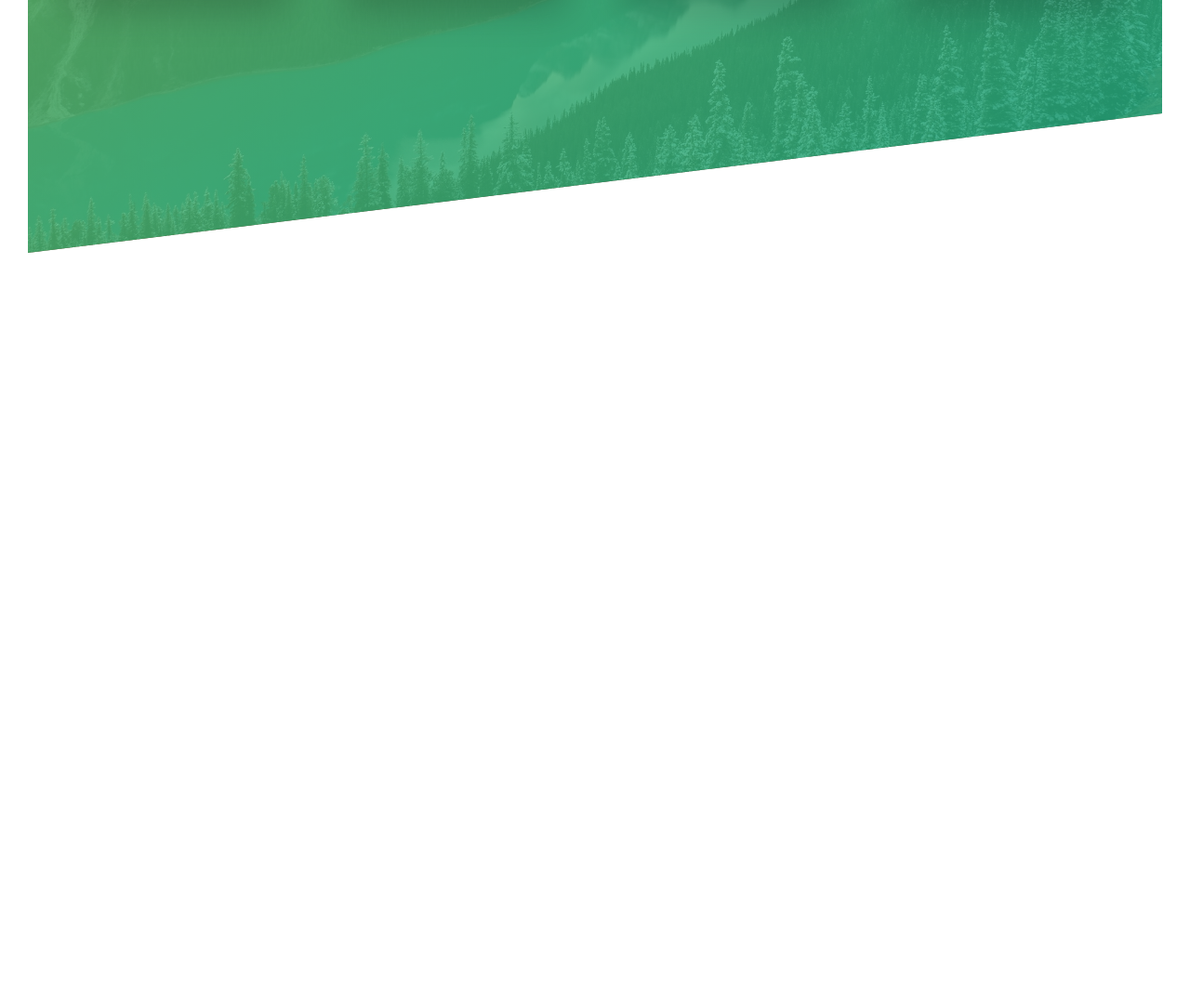
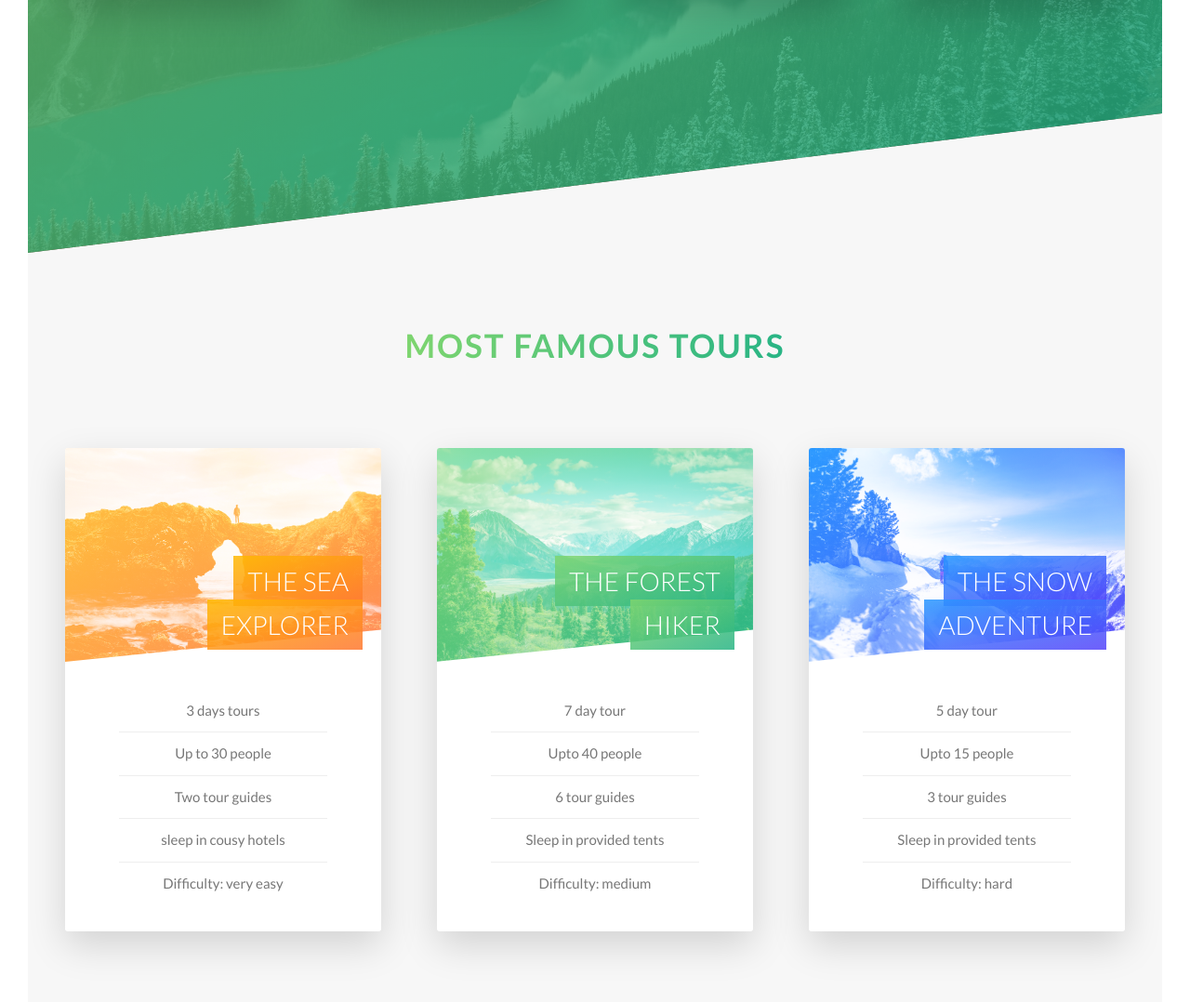
Before and after one commit to Divyanth2468/Naturos, a website: page index.html in a window 1280 px wide. Shown: the part 2010-3088 px from the top of the page at 93% size. Before the commit the page ends 2282 px from the top, so only its background shows below. Drawn offline with Linux system fonts and the light colour scheme.

Commit message:
completed the tours section cards

```diff
--- a/index.html
+++ b/index.html
@@ -137,75 +137,104 @@
           </div>
         </div>
       </section>
-    </main>
-    <!--
-    <section class="grid-test">
+
+      <section class="section-tours">
+        <div class="u-center-text u-margin-bottom-big">
+          <h2 class="heading-secondary">Most Famous Tours</h2>
+        </div>
         <div class="row">
-        <div class="col-1-of-2">
-          <p>this is column 1 of 2</p>
-        </div>
-        <div class="col-1-of-2">
-          <p>this is column 2 of 2</p>
+          <div class="col-1-of-3">
+            <div class="card">
+              <div class="card__side card__side--front">
+                <div class="card__picture card__picture--1">&nbsp;</div>
+                <h4 class="card__heading">
+                  <span class="card__heading-span card__heading-span--1"
+                    >The Sea Explorer</span
+                  >
+                </h4>
+                <div class="card__details">
+                  <ul>
+                    <li>3 days tours</li>
+                    <li>Up to 30 people</li>
+                    <li>Two tour guides</li>
+                    <li>sleep in cousy hotels</li>
+                    <li>Difficulty: very easy</li>
+                  </ul>
                 </div>
               </div>
-
-      <div class="row">
-        <div class="col-1-of-3">
-          <p>this is column 1 of 3</p>
+              <div class="card__side card__side--back card__side--back-1">
+                <div class="card__cta">
+                  <div class="card__price-box">
+                    <p class="card__price-only">Only</p>
+                    <p class="card__price-value">$297</p>
+                  </div>
+                  <a href="#" class="btn btn--white">Book Now!</a>
+                </div>
+              </div>
+            </div>
           </div>
           <div class="col-1-of-3">
-          <p>this is column 2 of 3</p>
+            <div class="card">
+              <div class="card__side card__side--front">
+                <div class="card__picture card__picture--2">&nbsp;</div>
+                <h4 class="card__heading">
+                  <span class="card__heading-span card__heading-span--2"
+                    >The forest hiker</span
+                  >
+                </h4>
+                <div class="card__details">
+                  <ul>
+                    <li>7 day tour</li>
+                    <li>Upto 40 people</li>
+                    <li>6 tour guides</li>
+                    <li>Sleep in provided tents</li>
+                    <li>Difficulty: medium</li>
+                  </ul>
+                </div>
+              </div>
+              <div class="card__side card__side--back card__side--back-2">
+                <div class="card__cta">
+                  <div class="card__price-box">
+                    <p class="card__price-only">Only</p>
+                    <p class="card__price-value">$497</p>
+                  </div>
+                  <a href="#" class="btn btn--white">Book Now!</a>
+                </div>
+              </div>
+            </div>
           </div>
           <div class="col-1-of-3">
-          <p>this is column 3 of 3</p>
+            <div class="card">
+              <div class="card__side card__side--front">
+                <div class="card__picture card__picture--3">&nbsp;</div>
+                <h4 class="card__heading">
+                  <span class="card__heading-span card__heading-span--3"
+                    >The snow adventure</span
+                  >
+                </h4>
+                <div class="card__details">
+                  <ul>
+                    <li>5 day tour</li>
+                    <li>Upto 15 people</li>
+                    <li>3 tour guides</li>
+                    <li>Sleep in provided tents</li>
+                    <li>Difficulty: hard</li>
+                  </ul>
                 </div>
               </div>
-
-      <div class="row">
-        <div class="col-1-of-3">
-          <p>this is 1 part of 3</p>
+              <div class="card__side card__side--back card__side--back-3">
+                <div class="card__cta">
+                  <div class="card__price-box">
+                    <p class="card__price-only">Only</p>
+                    <p class="card__price-value">$897</p>
                   </div>
-        <div class="col-2-of-3">
-          <p>this is 2 parts of 3</p>
+                  <a href="#" class="btn btn--white">Book Now!</a>
                 </div>
               </div>
-
-      <div class="row">
-        <div class="col-1-of-4">
-          <p>this is column 1 of 4</p>
             </div>
-        <div class="col-1-of-4">
-          <p>this is column 2 of 4</p>
-        </div>
-        <div class="col-1-of-4">
-          <p>this is column 3 of 4</p>
-        </div>
-        <div class="col-1-of-4">
-          <p>this is column 4 of 4</p>
-        </div>
-      </div>
-
-      <div class="row">
-        <div class="col-1-of-4">
-          <p>this is 1 part of 4</p>
-        </div>
-        <div class="col-1-of-4">
-          <p>this is 1 part of 4</p>
-        </div>
-        <div class="col-2-of-4">
-          <p>this is 2 parts of 4</p>
-        </div>
-      </div>
-
-      <div class="row">
-        <div class="col-1-of-4">
-          <p>this is 1 part of 4</p>
-        </div>
-        <div class="col-3-of-4">
-          <p>this is 3 parts of 4</p>
           </div>
         </div>
       </section>
-    -->
+    </main>
   </body>
 </html>
--- a/sass/abstracts/_variables.scss
+++ b/sass/abstracts/_variables.scss
@@ -3,6 +3,12 @@
 $color-primary: #55c57a;
 $color-primary-light: #7ed56f;
 $color-primary-dark: #28b485;
+
+$color-secondary-light: #ffb900;
+$color-secondary-dark: #ff7730;
+
+$color-teritiary-light: #2998ff;
+$color-teritiary-dark: #5643fa;
 
 $color-gray-light-1: #f7f7f7;
 $color-grey-dark: #777;
--- /dev/null
+++ b/sass/components/_card.scss
@@ -0,0 +1,190 @@
+.card {
+  // Functionality
+  perspective: 150rem;
+  -mox-perspective: 150rem;
+  height: 52rem;
+  position: relative;
+
+  &__side {
+    font-size: 2rem;
+    height: 52rem;
+    transition: all 0.8s ease;
+    position: absolute;
+    top: 0;
+    left: 0;
+    width: 100%;
+    backface-visibility: hidden;
+    border-radius: 3px;
+    overflow: hidden;
+    box-shadow: 0 1.5rem 4rem 0 rgba($color-black, 0.15);
+
+    &--front {
+      background-color: $color-white;
+      // z-index: 1;
+    }
+
+    &--back {
+      transform: rotateY(180deg);
+      // z-index: 0;
+
+      &-1 {
+        background-image: linear-gradient(
+          to right bottom,
+          $color-secondary-light,
+          $color-secondary-dark
+        );
+      }
+
+      &-2 {
+        background-image: linear-gradient(
+          to right bottom,
+          $color-primary-light,
+          $color-primary-dark
+        );
+      }
+
+      &-3 {
+        background-image: linear-gradient(
+          to right bottom,
+          $color-teritiary-light,
+          $color-teritiary-dark
+        );
+      }
+    }
+  }
+
+  &:hover &__side--front {
+    // z-index: 0;
+    transform: rotateY(-180deg);
+  }
+
+  &:hover &__side--back {
+    // z-index: 1;
+    transform: rotateY(0);
+  }
+
+  // Front side styling
+
+  &__picture {
+    background-size: cover;
+    height: 23rem;
+    background-blend-mode: screen;
+    -webkit-clip-path: polygon(0 0, 100% 0, 100% 85%, 0 100%);
+    clip-path: polygon(0 0, 100% 0, 100% 85%, 0 100%);
+
+    &--1 {
+      background-image: linear-gradient(
+          to right bottom,
+          $color-secondary-light,
+          $color-secondary-dark
+        ),
+        url("../img/nat-5.jpg");
+    }
+
+    &--2 {
+      background-image: linear-gradient(
+          to right bottom,
+          $color-primary-light,
+          $color-primary-dark
+        ),
+        url("../img/nat-6.jpg");
+    }
+
+    &--3 {
+      background-image: linear-gradient(
+          to right bottom,
+          $color-teritiary-light,
+          $color-teritiary-dark
+        ),
+        url("../img/nat-7.jpg");
+    }
+  }
+
+  &__heading {
+    font-size: 2.8rem;
+    font-weight: 300;
+    text-transform: uppercase;
+    color: $color-white;
+    text-align: right;
+    position: absolute;
+    top: 12rem;
+    right: 2rem;
+    width: 60%;
+  }
+
+  &__heading-span {
+    padding: 1rem 1.5rem;
+    -webkit-box-decoration-break: clone;
+    box-decoration-break: clone;
+
+    &--1 {
+      background-image: linear-gradient(
+        to right bottom,
+        rgba($color-secondary-light, 0.85),
+        rgba($color-secondary-dark, 0.85)
+      );
+    }
+
+    &--2 {
+      background-image: linear-gradient(
+        to right bottom,
+        rgba($color-primary-light, 0.85),
+        rgba($color-primary-dark, 0.85)
+      );
+    }
+
+    &--3 {
+      background-image: linear-gradient(
+        to right bottom,
+        rgba($color-teritiary-light, 0.85),
+        rgba($color-teritiary-dark, 0.85)
+      );
+    }
+  }
+
+  &__details {
+    padding: 3rem;
+
+    ul {
+      list-style: none;
+      width: 80%;
+      margin: 0 auto;
+
+      li {
+        text-align: center;
+        font-size: 1.5rem;
+        padding: 1rem;
+
+        &:not(:last-child) {
+          border-bottom: 1px solid #eee;
+        }
+      }
+    }
+  }
+
+  // Back Side Styling
+
+  &__cta {
+    position: absolute;
+    top: 50%;
+    left: 50%;
+    transform: translate(-50%, -50%);
+    width: 90%;
+    text-align: center;
+  }
+
+  &__price-box {
+    margin-bottom: 8rem;
+    color: $color-white;
+  }
+
+  &__price-only {
+    font-size: 1.5rem;
+    text-transform: uppercase;
+  }
+
+  &__price-value {
+    font-size: 6rem;
+    font-weight: 100;
+  }
+}
--- a/sass/components/_feature_box.scss
+++ b/sass/components/_feature_box.scss
@@ -22,7 +22,4 @@
   &:hover {
     transform: translateY(-1.5rem) scale(1.03);
   }
-
-  // &__text {
-  // }
 }
--- a/sass/layout/_header.scss
+++ b/sass/layout/_header.scss
@@ -9,6 +9,7 @@
   background-size: cover;
   background-position: top;
   position: relative;
+  -webkit-clip-path: polygon(0 0, 100% 0, 100% 75vh, 0 100%);
   clip-path: polygon(0 0, 100% 0, 100% 75vh, 0 100%);
 
   &__logo-box {
--- a/sass/main.scss
+++ b/sass/main.scss
@@ -12,6 +12,7 @@
 @import "components/button";
 @import "components/composition";
 @import "components/feature_box";
+@import "components/card";
 
 @import "layout/header";
 @import "layout/grid";
--- a/sass/pages/_home.scss
+++ b/sass/pages/_home.scss
@@ -21,3 +21,9 @@
     transform: skewY(7deg);
   }
 }
+
+.section-tours {
+  margin-top: -10.5rem;
+  background-color: $color-gray-light-1;
+  padding: 25rem 0 50rem 0;
+}
```
Also changed, not shown: css/style.css. Lines whose indentation alone changed are shown as unchanged.
